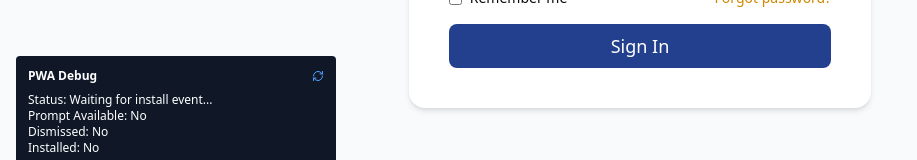
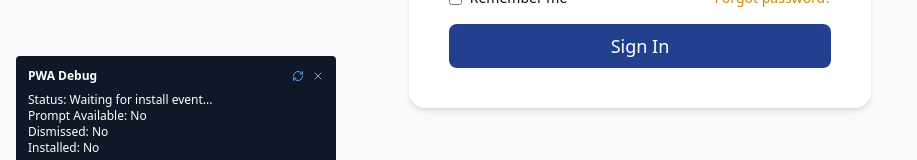
Before and after one commit to joshbaz/UMI-Students, a React (Vite) app: page /login in a window 1280 px wide. Shown: the part 576-736 px from the top of the page, without its empty margins (0-917 px from the left). Built offline with nearby package versions, Linux system fonts and the light colour scheme; no server answers.

Commit message:
Updated to production url

```diff
--- a/src/components/PWAInstaller.jsx
+++ b/src/components/PWAInstaller.jsx
@@ -6,6 +6,7 @@ const PWAInstaller = () => {
   const [showInstallPrompt, setShowInstallPrompt] = useState(false);
   const [isInstalled, setIsInstalled] = useState(false);
   const [debugInfo, setDebugInfo] = useState('');
+  const [debugPanelClosed, setDebugPanelClosed] = useState(false);
 
   useEffect(() => {
     // Check if app is already installed
@@ -101,22 +102,35 @@ const PWAInstaller = () => {
     console.log('PWA: Cleared dismissal flag');
   };
 
+  const handleCloseDebugPanel = () => {
+    setDebugPanelClosed(true);
+    console.log('PWA: Debug panel closed');
+  };
+
   // Show debug info in development
   const isDev = import.meta.env.DEV;
   const isDismissed = sessionStorage.getItem('pwa-install-dismissed');
 
   // In development, always show something for debugging
-  if (isDev) {
+  if (isDev && !debugPanelClosed) {
     return (
       <div className="fixed bottom-4 left-4 bg-gray-900 text-white text-xs p-3 rounded z-50 max-w-xs">
         <div className="flex items-center justify-between mb-2">
           <span className="font-bold">PWA Debug</span>
+          <div className="flex items-center gap-2">
             <button
               onClick={handleClearDismissal}
               className="text-blue-400 hover:text-blue-300"
             >
               <RefreshCw className="h-3 w-3" />
             </button>
+            <button
+              onClick={handleCloseDebugPanel}
+              className="text-gray-400 hover:text-gray-300"
+            >
+              <X className="h-3 w-3" />
+            </button>
+          </div>
         </div>
         <div>Status: {debugInfo || 'Initializing...'}</div>
         <div>Prompt Available: {deferredPrompt ? 'Yes' : 'No'}</div>
--- a/src/hooks/useSocket.js
+++ b/src/hooks/useSocket.js
@@ -1,8 +1,8 @@
 import { useEffect, useRef, useCallback } from 'react';
 import { io } from 'socket.io-client';
 
-const SOCKET_URL = 'http://localhost:5000';
-// const SOCKET_URL = 'http://drims.alero.digital';
+// const SOCKET_URL = 'http://localhost:5000';
+const SOCKET_URL = 'http://drims.alero.digital';
 
 export function useSocket(onMessage, onUserStatusChange, onTyping) {
   const socketRef = useRef(null);
--- a/src/utils/apiRequestUrl.js
+++ b/src/utils/apiRequestUrl.js
@@ -1,8 +1,8 @@
 import axios from 'axios';
 
 const apiRequest = axios.create({
-  baseURL:  'http://localhost:5000/api/v1',
-  // baseURL:  'http://drims.alero.digital/api/v1',
+  // baseURL:  'http://localhost:5000/api/v1',
+  baseURL:  'http://drims.alero.digital/api/v1',
   timeout: 10000,
 });
 
```
Lines whose indentation alone changed are shown as unchanged.
